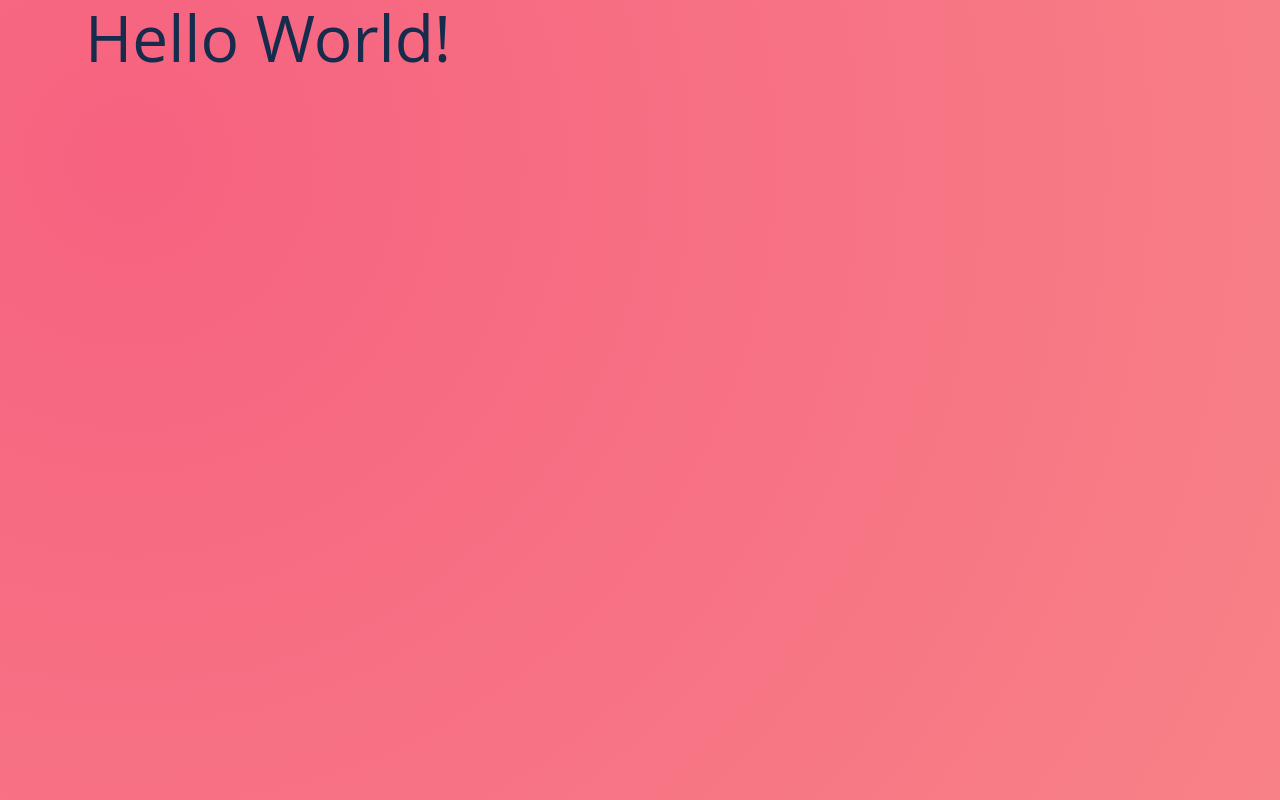
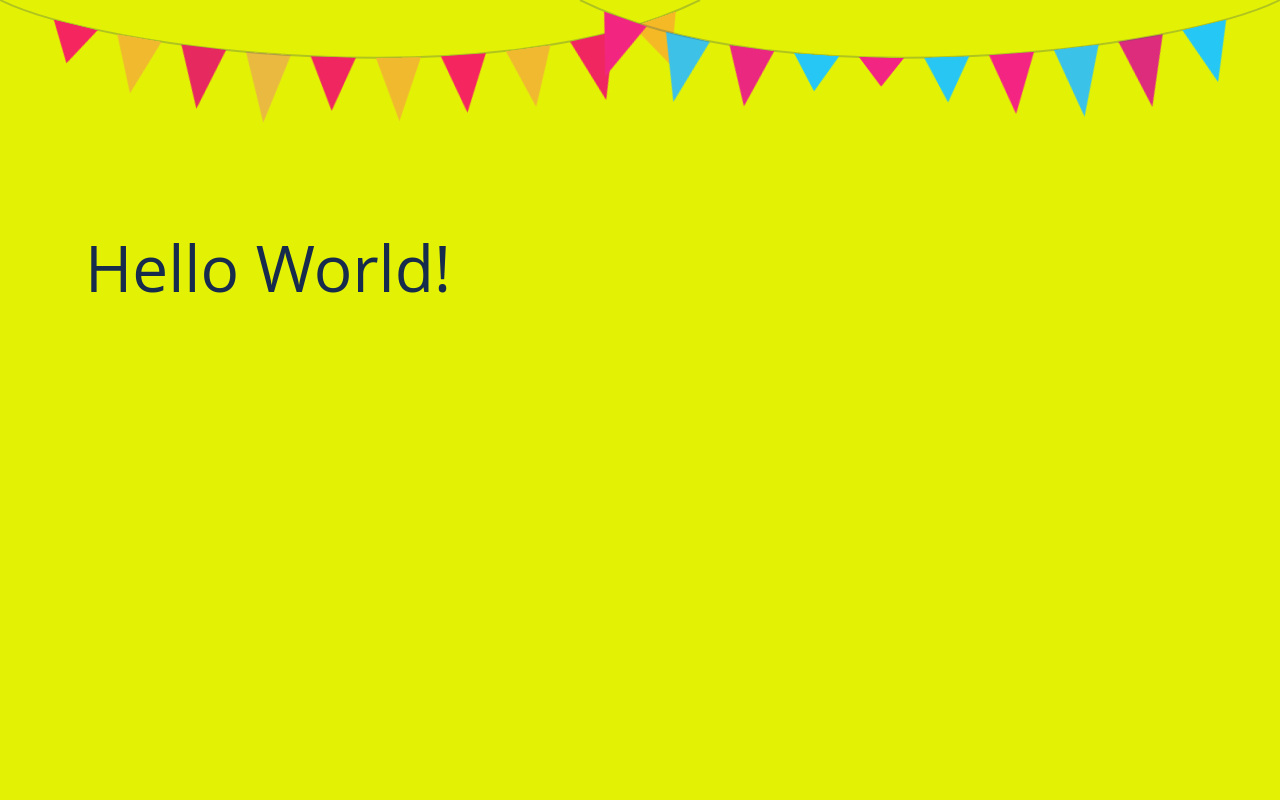
Before and after one commit to MathanKA/birthday, a Nuxt app: page / in a window 1280 px wide. Built offline with nearby package versions, Linux system fonts and the light colour scheme.

Commit message:
feat(banners): banners are integrated

```diff
--- a/assets/styles/abstracts/_common.scss
+++ b/assets/styles/abstracts/_common.scss
@@ -1,6 +1,6 @@
 #b-intro {
-  background-image: radial-gradient( circle farthest-corner at 10% 20%,  rgba(246,98,128,1) 0%, rgba(248,129,135,1) 98.3% );
   height: 100vh;
+  background-color: #e3f205;
   h1 {
     font-size: 4rem;
   }
--- /dev/null
+++ b/assets/styles/components/_wind-banners.scss
@@ -0,0 +1,84 @@
+.banner {
+  width: 800px;
+  height: 100px;
+  border: 0px dotted cyan;
+  position: relative;
+  transform-style: preserve-3d;
+  transform: var(--transform);
+  --transform: scale(1);
+  display: none;
+}
+.banner {
+  display: flex;
+  justify-content: space-between;
+}
+.flag {
+  display: flex;
+  height: 70px;
+  width: 45px;
+  background: hsl(var(--hue, 43), 90%, 55%);
+  color: hsl(43, 90%, var(--text, 5%));
+  clip-path: polygon(0% 0%, 100% 0%, 50% 100%);
+  transform-origin: 50% 0%;
+  justify-content: center;
+  align-items: center;
+  padding-bottom: 1rem;
+}
+.string {
+  display: none;
+}
+.flag:nth-of-type(odd) {
+  --hue: 343;
+  --text: 95%;
+}
+.banner:nth-of-type(even) .flag:nth-of-type(even) {
+  --hue: 333;
+}
+.banner:nth-of-type(even) .flag:nth-of-type(odd) {
+  --hue: 193;
+}
+.banner:nth-of-type(3) .flag:nth-of-type(odd) {
+  --hue: 33;
+}
+.banner:nth-of-type(3) .flag:nth-of-type(even) {
+  --hue: 173;
+}
+
+@supports (offset-path: path("M0,0 C100,50 500,100 700,0")) {
+  .banner {
+    height: 230px;
+  }
+  .banner:nth-of-type(even) {
+    --transform: rotate(0deg);
+  }
+  .banner:nth-of-type(2) {
+    --transform: scaleX(-1) rotate(0deg);
+  }
+  // .banner:nth-of-type(1) {
+  //   --transform: rotate(-4deg);
+  // }
+  .flag:not(.string) {
+    position: absolute;
+    offset-anchor: 50% 0%;
+    offset-path: path("M0,0 C100,50 500,100 700,0");
+  }
+}
+
+@supports (d: path("M0,0 C100,50 500,100 700,0")) {
+  .string,
+  .string svg {
+    position: absolute;
+    width: 800px;
+    top: 0;
+    left: 0;
+    height: 230px;
+    display: block;
+    background: transparent;
+    clip-path: none;
+  }
+  .string path {
+    stroke: hsla(183, 20%, 30%, 0.3);
+    stroke-width: 2px;
+    d: path("M0,0 C100,50 500,100 700,0");
+  }
+}
--- a/assets/styles/main.scss
+++ b/assets/styles/main.scss
@@ -4,3 +4,5 @@
 
 @import 'base/base';
 @import 'base/type';
+
+@import 'components/wind-banners'
--- /dev/null
+++ b/components/WindBanners.vue
@@ -0,0 +1,158 @@
+<template>
+  <b-row class="w-100 mx-0 flex-nowrap">
+    <div class="banner">
+      <span class="flag"></span>
+      <span class="flag"></span>
+      <span class="flag"></span>
+      <span class="flag"></span>
+      <span class="flag"></span>
+      <span class="flag"></span>
+      <span class="flag"></span>
+      <span class="flag"></span>
+      <span class="flag"></span>
+      <span class="flag"></span>
+      <span class="string">
+        <svg width="800" height="230" viewBox="0 0 800 230">
+          <path fill="none" d="M0,0 C100,50 500,100 700,0" />
+        </svg>
+      </span>
+    </div>
+    <div class="banner">
+      <span class="flag"></span>
+      <span class="flag"></span>
+      <span class="flag"></span>
+      <span class="flag"></span>
+      <span class="flag"></span>
+      <span class="flag"></span>
+      <span class="flag"></span>
+      <span class="flag"></span>
+      <span class="flag"></span>
+      <span class="flag"></span>
+      <span class="string">
+        <svg width="800" height="230" viewBox="0 0 800 230">
+          <path fill="none" d="M0,0 C100,50 500,100 700,0" />
+        </svg>
+      </span>
+    </div>
+  </b-row>
+</template>
+
+<script>
+// const windBanner = require('@/assets/scripts/wind-banner.js')
+export default {
+  mounted() {
+    this.initFunc()
+  },
+  methods: {
+    initFunc() {
+      const strands = Array.from(document.querySelectorAll('.banner'))
+      const duration = 5450
+      const supportsOffsetPath =
+        window.CSS &&
+        CSS.supports &&
+        CSS.supports('offset-path', "path('M0,0 L1,1')")
+      const rxRandomNegative = -20
+      const rxRandomNegativeBase = -30
+      const rxRandomPositive = 40
+      const rxRandomPositiveBase = 30
+      if (document.documentElement.animate) {
+        strands.forEach(animateStrands)
+      }
+      function animateStrands(strand) {
+        const flags = Array.from(strand.querySelectorAll('.flag'))
+        // const strandPathDuration = Math.random() * (2 * duration) + duration
+        // const fromPath = "path('M0,0 C100,100 700,200 800,50')"
+        // const toPath = `path('M0,0 C${Math.random() * 20 + 80},${
+        //   Math.random() * 20 + 80
+        // } ${Math.random() * -50 + 700},${Math.random() * 100} 800,100')`
+
+        flags.forEach((flag, i) => {
+          flag.style.offsetDistance = `${80 + (i * 650) / flags.length}px`
+          animateWindRotate(flag)
+          // animateWindCurve(flag, fromPath, toPath, strandPathDuration)
+        })
+
+        if (supportsOffsetPath) {
+          // animateStringInWind(strand, fromPath, toPath, strandPathDuration)
+        }
+      }
+
+      function animateWindRotate(flag) {
+        flag.animate(getRandomizedFlagFrames(), {
+          duration,
+          iterations: Infinity,
+          direction: 'alternate',
+          delay: 1000 * Math.random() - 1000
+        })
+      }
+      // function animateWindCurve(flag, fromPath, toPath, strandPathDuration) {
+      //   flag.animate([{ offsetPath: fromPath }, { offsetPath: toPath }], {
+      //     duration: strandPathDuration,
+      //     iterations: Infinity,
+      //     easing: 'ease-in-out',
+      //     direction: 'alternate'
+      //   })
+      // }
+      // function animateStringInWind(
+      //   strand,
+      //   fromPath,
+      //   toPath,
+      //   strandPathDuration
+      // ) {
+      //   const stringy = strand.querySelector('.string path')
+      //   if (stringy) {
+      //     stringy.animate([{ d: fromPath }, { d: toPath }], {
+      //       duration: strandPathDuration,
+      //       iterations: Infinity,
+      //       easing: 'ease-in-out',
+      //       direction: 'alternate'
+      //     })
+      //   }
+      // }
+
+      function getRandomizedFlagFrames() {
+        const easing1 = `cubic-bezier(${Math.random() * 0.1 + 0.3},0,${
+          Math.random() * 0.1 + 0.3
+        },${Math.random() * 0.15 + 0.95})`
+        const easing2 = `cubic-bezier(${Math.random() * 0.1 + 0.3},0,${
+          Math.random() * 0.1 + 0.3
+        },${Math.random() * 0.15 + 0.95})`
+        return [
+          {
+            transform: 'rotateX(0deg)',
+            filter: 'grayscale(5%)'
+          },
+          {
+            transform: `rotateX(${
+              Math.random() * rxRandomNegative + rxRandomNegativeBase
+            }deg)`,
+            filter: 'grayscale(25%)', // shadows for when rotating away from you
+            easing: easing1
+          },
+          {
+            transform: `rotateX(${
+              Math.random() * rxRandomPositive + rxRandomPositiveBase
+            }deg)`,
+            filter: 'grayscale(0%)',
+            easing: easing1
+          },
+          {
+            transform: `rotateX(${
+              Math.random() * rxRandomNegative + rxRandomNegativeBase
+            }deg)`,
+            filter: 'grayscale(25%)',
+            easing: easing2
+          },
+          {
+            transform: `rotateX(${
+              Math.random() * rxRandomPositive + rxRandomPositiveBase
+            }deg)`,
+            filter: 'grayscale(0%)',
+            easing: easing2
+          }
+        ]
+      }
+    }
+  }
+}
+</script>
--- a/nuxt.config.js
+++ b/nuxt.config.js
@@ -2,8 +2,8 @@ const routerBase =
   process.env.DEPLOY_ENV === 'GH_PAGES'
     ? {
         router: {
-          base: '/<repository-name>/',
-        },
+          base: '/birthday/'
+        }
       }
     : {}
 
@@ -20,10 +20,10 @@ module.exports = {
       {
         hid: 'description',
         name: 'description',
-        content: process.env.npm_package_description || '',
-      },
+        content: process.env.npm_package_description || ''
+      }
     ],
-    link: [{ rel: 'icon', type: 'image/x-icon', href: '/favicon.ico' }],
+    link: [{ rel: 'icon', type: 'image/x-icon', href: '/favicon.ico' }]
   },
   /*
    ** Customize the progress-bar color
@@ -42,7 +42,7 @@ module.exports = {
    */
   buildModules: [
     // Doc: https://github.com/nuxt-community/eslint-module
-    '@nuxtjs/eslint-module',
+    '@nuxtjs/eslint-module'
   ],
   /*
    ** Nuxt.js modules
@@ -54,7 +54,7 @@ module.exports = {
     '@nuxtjs/axios',
     '@nuxtjs/pwa',
     // Doc: https://github.com/nuxt-community/dotenv-module
-    '@nuxtjs/dotenv',
+    '@nuxtjs/dotenv'
   ],
   /*
    ** Axios module configuration
@@ -69,6 +69,6 @@ module.exports = {
     /*
      ** You can extend webpack config here
      */
-    extend(config, ctx) {},
-  },
+    extend(config, ctx) {}
+  }
 }
--- a/pages/index.vue
+++ b/pages/index.vue
@@ -1,6 +1,9 @@
 <template>
   <div>
     <section id="b-intro">
+      <client-only>
+        <wind-banners></wind-banners>
+      </client-only>
       <b-container>
         <b-row>
           <b-col cols="12">
@@ -14,6 +17,8 @@
 
 <script>
 export default {
-  components: {},
+  components: {
+    'wind-banners': () => import('@/components/WindBanners.vue')
+  }
 }
 </script>
```
Also changed, not shown: jsconfig.json (added, +12 -0 lines), plugins/main.js (added), 2 other files (tests, documents, lock files or other folders).
